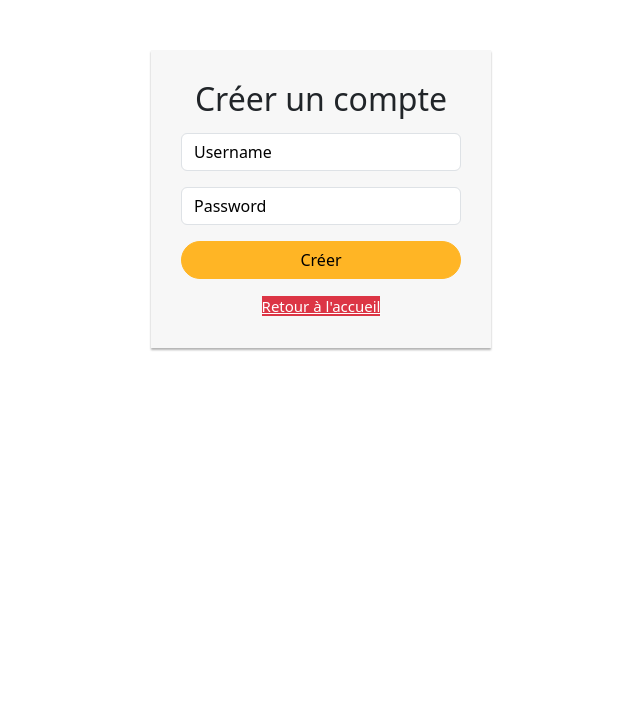
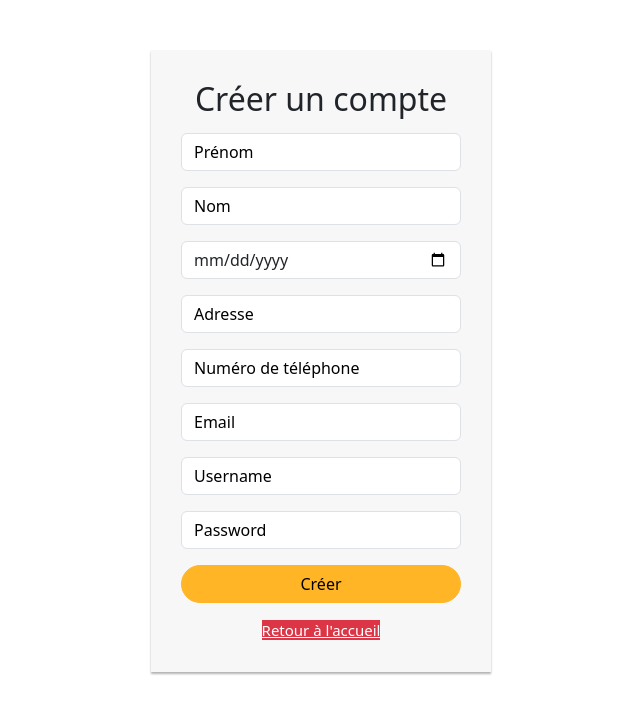
Before and after one commit to Lag01/FlowTechAP2.2, a PHP site: page /pages/inscription.php in a window 1280 px wide. Shown: the top 714 px of the page, without its empty margins (319-959 px from the left). Run offline with PHP 8.4, Linux system fonts and the light colour scheme.

Commit message:
Modification des champs dans le inscription.php

```diff
--- a/pages/inscription.php
+++ b/pages/inscription.php
@@ -24,6 +24,24 @@ session_start();
     <div class="register-form">
         <form action="../pages/script/register-script.php" method="post">
             <h2 class="text-center">Créer un compte</h2>
+            <div class="form-group">
+                <input type="text" class="form-control" placeholder="Prénom" name="prenom" required="required">
+            </div>
+            <div class="form-group">
+                <input type="text" class="form-control" placeholder="Nom" name="nom" required="required">
+            </div>
+            <div class="form-group">
+                <input type="date" class="form-control" placeholder="Date de naissance" name="date_naissance" required="required">
+            </div>
+            <div class="form-group">
+                <input type="text" class="form-control" placeholder="Adresse" name="adresse" required="required">
+            </div>
+            <div class="form-group">
+                <input type="tel" class="form-control" placeholder="Numéro de téléphone" name="numero_telephone" required="required">
+            </div>
+            <div class="form-group">
+                <input type="email" class="form-control" placeholder="Email" name="email" required="required">
+            </div>
             <div class="form-group">
                 <input type="text" class="form-control" placeholder="Username" name="login" required="required">
                 <?php
```
